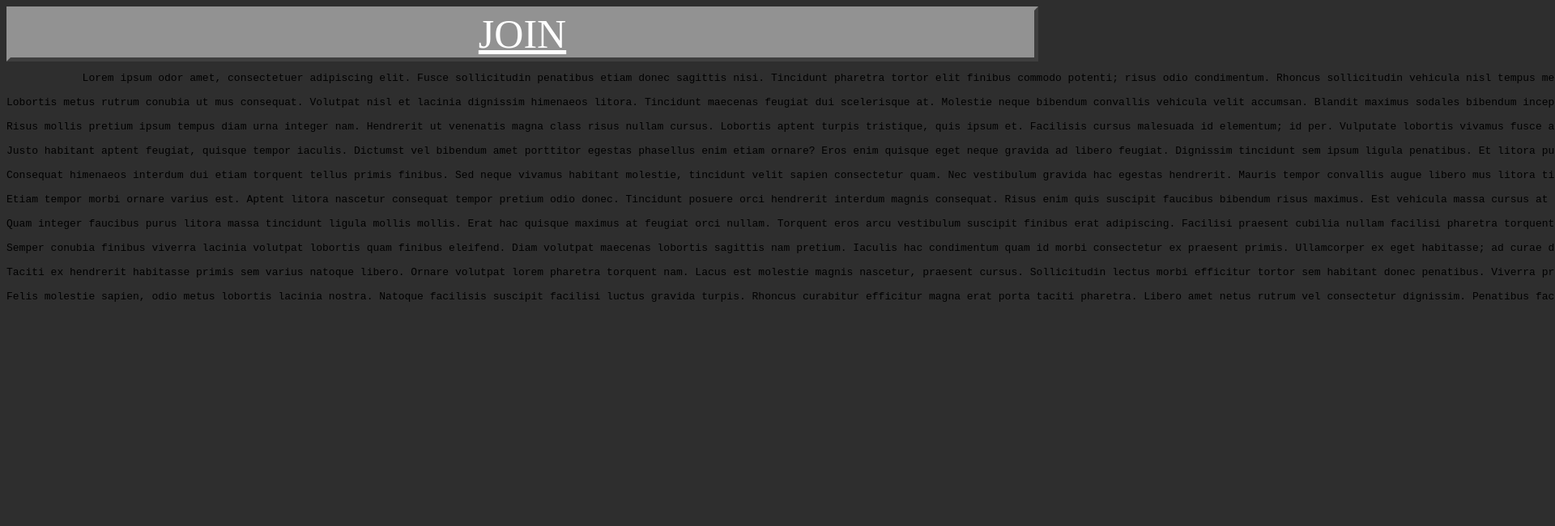
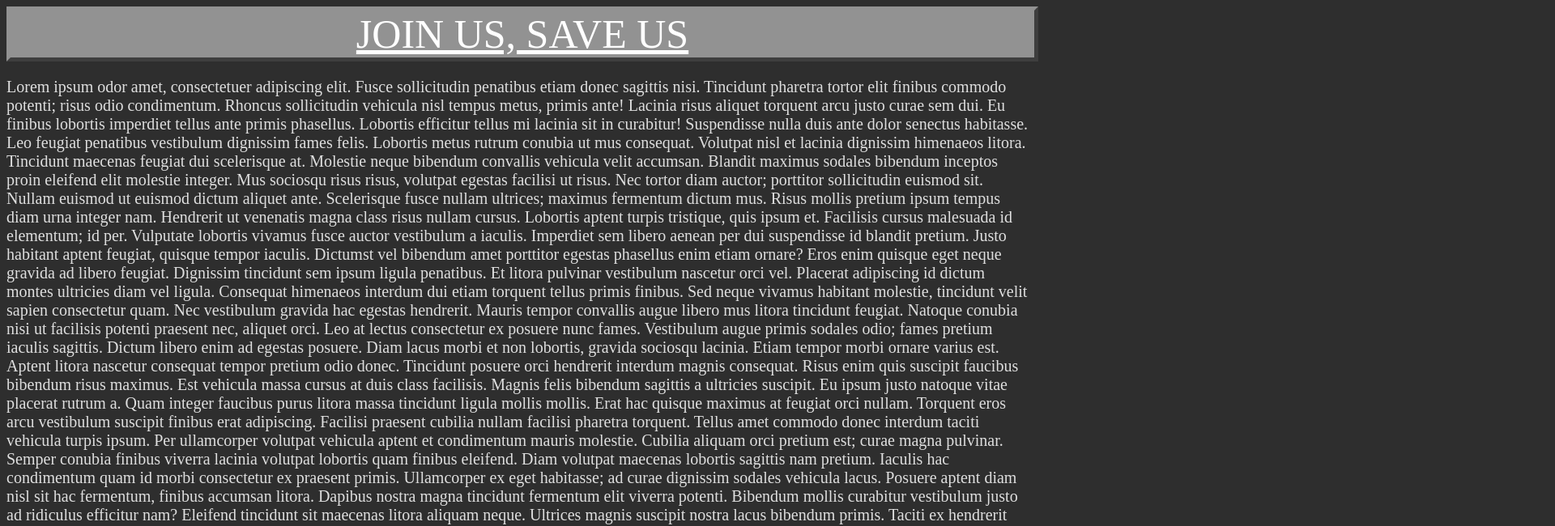
Before and after one commit to ADM-IS-MY-NAME/WEB, a plain HTML site: page index.html in a window 1280 px wide. Shown: the top 650 px of the page at 81% size, 1920 px wide, since content can reach past the window. Drawn offline with Linux system fonts and the light colour scheme.

Commit message:
Update index.html

```diff
--- a/index.html
+++ b/index.html
@@ -6,9 +6,9 @@
     </head>
     <body>
         <div class="sticky_bar">
-            <a href="https://discord.gg/QdTssPU9dV">JOIN</a>
+            <a href="https://discord.gg/QdTssPU9dV">JOIN US, SAVE US</a>
         </div>
-        <pre>
+        <p>
             Lorem ipsum odor amet, consectetuer adipiscing elit. Fusce sollicitudin penatibus etiam donec sagittis nisi. Tincidunt pharetra tortor elit finibus commodo potenti; risus odio condimentum. Rhoncus sollicitudin vehicula nisl tempus metus, primis ante! Lacinia risus aliquet torquent arcu justo curae sem dui. Eu finibus lobortis imperdiet tellus ante primis phasellus. Lobortis efficitur tellus mi lacinia sit in curabitur! Suspendisse nulla duis ante dolor senectus habitasse. Leo feugiat penatibus vestibulum dignissim fames felis.
 
 Lobortis metus rutrum conubia ut mus consequat. Volutpat nisl et lacinia dignissim himenaeos litora. Tincidunt maecenas feugiat dui scelerisque at. Molestie neque bibendum convallis vehicula velit accumsan. Blandit maximus sodales bibendum inceptos proin eleifend elit molestie integer. Mus sociosqu risus risus, volutpat egestas facilisi ut risus. Nec tortor diam auctor; porttitor sollicitudin euismod sit. Nullam euismod ut euismod dictum aliquet ante. Scelerisque fusce nullam ultrices; maximus fermentum dictum mus.
@@ -28,6 +28,6 @@ Semper conubia finibus viverra lacinia volutpat lobortis quam finibus eleifend.
 Taciti ex hendrerit habitasse primis sem varius natoque libero. Ornare volutpat lorem pharetra torquent nam. Lacus est molestie magnis nascetur, praesent cursus. Sollicitudin lectus morbi efficitur tortor sem habitant donec penatibus. Viverra praesent in mi tempus ultricies feugiat dui laoreet nisl. Maximus eros curabitur duis potenti porttitor elementum. Nullam ornare magna massa ut; enim at ridiculus porta. Ullamcorper tincidunt sed vehicula nam hac ex lectus nostra dui. Euismod sagittis magna consectetur gravida semper bibendum.
 
 Felis molestie sapien, odio metus lobortis lacinia nostra. Natoque facilisis suscipit facilisi luctus gravida turpis. Rhoncus curabitur efficitur magna erat porta taciti pharetra. Libero amet netus rutrum vel consectetur dignissim. Penatibus facilisi ultrices metus etiam bibendum cursus. Mauris quam himenaeos viverra adipiscing mus lorem non primis. Ligula taciti dapibus per arcu luctus. Arcu in dui risus magna convallis leo.
-        </pre>
+        </p>
     </body>
 </html>
```
